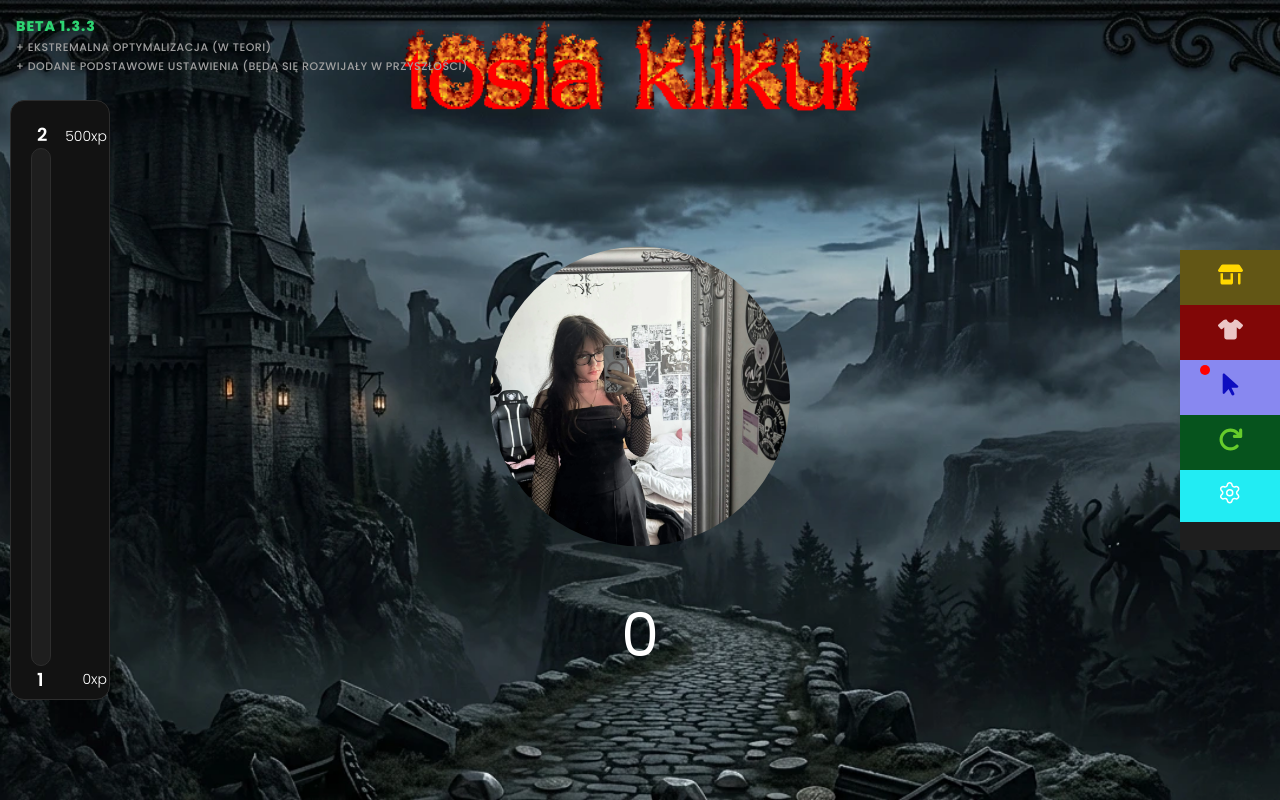
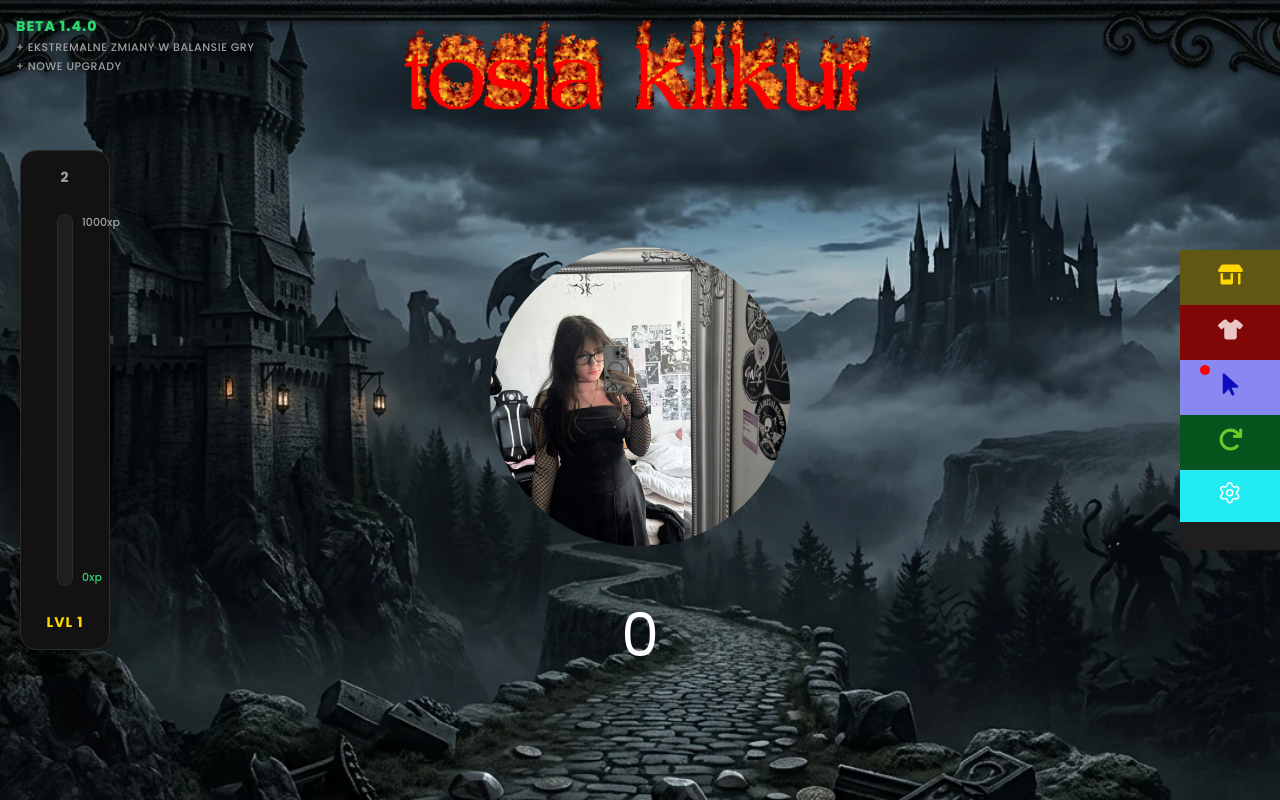
Before and after one commit to kwasnakiwi/TosiaKlikur, a React (Vite) app: page / in a window 1280 px wide. Built offline with nearby package versions, Linux system fonts and the light colour scheme.

Commit message:
added new upgrades and BALANCE CHANGES!!! 1.4.0

```diff
--- a/src/Components/Clicker.jsx
+++ b/src/Components/Clicker.jsx
@@ -143,8 +143,14 @@ function Clicker() {
     if (upgrades.includes("upg_click_1")) addition += 1;
     if (upgrades.includes("upg_click_2")) addition += 2;
     if (upgrades.includes("upg_click_3")) addition += 5;
+
+    if (upgrades.includes("upg_xp_1")) xpAddition += 1;
+    if (upgrades.includes("upg_xp_2")) xpAddition += 2;
+    if (upgrades.includes("upg_xp_3")) xpAddition += 5;
+
     if (upgrades.includes("upg_crit_chance_1")) critChance += 0.1;
     if (upgrades.includes("upg_crit_chance_2")) critChance += 0.15;
+
     if (rebirths >= 1) addition *= 2;
     if (rebirths >= 2) critChance += 0.1;
 
@@ -230,25 +236,25 @@ function Clicker() {
     };
 
     let calculatedLevel = 1;
-    if (xp >= 95000) calculatedLevel = 20;
-    else if (xp >= 85500) calculatedLevel = 19;
-    else if (xp >= 76500) calculatedLevel = 18;
-    else if (xp >= 68000) calculatedLevel = 17;
-    else if (xp >= 60000) calculatedLevel = 16;
-    else if (xp >= 52500) calculatedLevel = 15;
-    else if (xp >= 45500) calculatedLevel = 14;
-    else if (xp >= 39000) calculatedLevel = 13;
-    else if (xp >= 33000) calculatedLevel = 12;
-    else if (xp >= 27500) calculatedLevel = 11;
-    else if (xp >= 22500) calculatedLevel = 10;
-    else if (xp >= 18000) calculatedLevel = 9;
-    else if (xp >= 14000) calculatedLevel = 8;
-    else if (xp >= 10500) calculatedLevel = 7;
-    else if (xp >= 7500) calculatedLevel = 6;
-    else if (xp >= 5000) calculatedLevel = 5;
-    else if (xp >= 3000) calculatedLevel = 4;
-    else if (xp >= 1500) calculatedLevel = 3;
-    else if (xp >= 500) calculatedLevel = 2;
+    if (xp >= 1000000) calculatedLevel = 20;
+    else if (xp >= 840000) calculatedLevel = 19;
+    else if (xp >= 705000) calculatedLevel = 18;
+    else if (xp >= 585000) calculatedLevel = 17;
+    else if (xp >= 480000) calculatedLevel = 16;
+    else if (xp >= 390000) calculatedLevel = 15;
+    else if (xp >= 315000) calculatedLevel = 14;
+    else if (xp >= 250000) calculatedLevel = 13;
+    else if (xp >= 195000) calculatedLevel = 12;
+    else if (xp >= 150000) calculatedLevel = 11;
+    else if (xp >= 115000) calculatedLevel = 10;
+    else if (xp >= 85000) calculatedLevel = 9;
+    else if (xp >= 60000) calculatedLevel = 8;
+    else if (xp >= 40000) calculatedLevel = 7;
+    else if (xp >= 25000) calculatedLevel = 6;
+    else if (xp >= 15000) calculatedLevel = 5;
+    else if (xp >= 8000) calculatedLevel = 4;
+    else if (xp >= 3500) calculatedLevel = 3;
+    else if (xp >= 1000) calculatedLevel = 2;
 
     if (calculatedLevel > level) {
       setLevel(calculatedLevel);
@@ -321,11 +327,9 @@ function Clicker() {
 
       <div className="main-container">
         <div className="version-box">
-          <p className="version">BETA 1.3.3</p>
-          <p className="added-things">+ Ekstremalna Optymalizacja (w teori) </p>
-          <p className="added-things">
-            + Dodane podstawowe ustawienia (będą się rozwijały w przyszłości)
-          </p>
+          <p className="version">BETA 1.4.0</p>
+          <p className="added-things">+ Ekstremalne zmiany w balansie gry</p>
+          <p className="added-things">+ Nowe upgrady</p>
         </div>
         <div className="title">
           <img src={title} alt="" />
--- a/src/Components/LevelBar.jsx
+++ b/src/Components/LevelBar.jsx
@@ -3,26 +3,26 @@ import "./../styles/LevelBar.css";
 
 const LevelBar = React.memo(({ level, xp }) => {
   const levelsConfig = {
-    1: { min: 0, max: 500 },
-    2: { min: 500, max: 1500 },
-    3: { min: 1500, max: 3000 },
-    4: { min: 3000, max: 5000 },
-    5: { min: 5000, max: 7500 },
-    6: { min: 7500, max: 10500 },
-    7: { min: 10500, max: 14000 },
-    8: { min: 14000, max: 18000 },
-    9: { min: 18000, max: 22500 },
-    10: { min: 22500, max: 27500 },
-    11: { min: 27500, max: 33000 },
-    12: { min: 33000, max: 39000 },
-    13: { min: 39000, max: 45500 },
-    14: { min: 45500, max: 52500 },
-    15: { min: 52500, max: 60000 },
-    16: { min: 60000, max: 68000 },
-    17: { min: 68000, max: 76500 },
-    18: { min: 76500, max: 85500 },
-    19: { min: 85500, max: 95000 },
-    20: { min: 95000, max: 105000 },
+    1: { min: 0, max: 1000 },
+    2: { min: 1000, max: 3500 },
+    3: { min: 3500, max: 8000 },
+    4: { min: 8000, max: 15000 },
+    5: { min: 15000, max: 25000 },
+    6: { min: 25000, max: 40000 },
+    7: { min: 40000, max: 60000 },
+    8: { min: 60000, max: 85000 },
+    9: { min: 85000, max: 115000 },
+    10: { min: 115000, max: 150000 },
+    11: { min: 150000, max: 195000 },
+    12: { min: 195000, max: 250000 },
+    13: { min: 250000, max: 315000 },
+    14: { min: 315000, max: 390000 },
+    15: { min: 390000, max: 480000 },
+    16: { min: 480000, max: 585000 },
+    17: { min: 585000, max: 705000 },
+    18: { min: 705000, max: 840000 },
+    19: { min: 840000, max: 1000000 },
+    20: { min: 1000000, max: 1200000 },
   };
 
   const currentRange = levelsConfig[level];
@@ -46,6 +46,10 @@ const LevelBar = React.memo(({ level, xp }) => {
   return (
     <div className="level-bar-box">
       <span className="next-level">{isMaxLevel ? "MAX" : level + 1}</span>
+      <div className="level-bar-container">
+        <span className="required-xp">
+          {isMaxLevel ? "" : `${xpRequiredForNext}xp`}
+        </span>
         <div className="level-bar-back">
           <div
             className="level-bar-value"
@@ -54,20 +58,11 @@ const LevelBar = React.memo(({ level, xp }) => {
             }}
           />
         </div>
-      <span className="current-level">{level}</span>
-
-      <span
-        className="current-xp"
-        style={{
-          bottom: progressPercent > 0 ? `${progressPercent}%` : "20px",
-        }}
-      >
-        {isMaxLevel ? "" : `${xpOnCurrentLevel}xp`}
+        <span className="current-xp">
+          {isMaxLevel ? "MAX XP" : `${xpOnCurrentLevel}xp`}
         </span>
-
-      <span className="required-xp">
-        {isMaxLevel ? "" : `${xpRequiredForNext}xp`}
-      </span>
+      </div>
+      <span className="current-level">LVL {level}</span>
     </div>
   );
 });
--- a/src/Components/Rebirths.jsx
+++ b/src/Components/Rebirths.jsx
@@ -3,8 +3,8 @@ import "./../styles/Rebirths.css";
 
 function Rebirths({ setShowRebirths, rebirths, setRebirths, score, setScore }) {
   const rebirthRequirements = [
-    { clicks: 50000, label: "50000 kliknięć" },
     { clicks: 250000, label: "250000 kliknięć" },
+    { clicks: 1500000, label: "1500000 kliknięć" },
   ];
   const rebirthRewards = [
     { multiplayer: 2, label: "mnożnik x2 do kliknięć!" },
--- a/src/Components/Skins.jsx
+++ b/src/Components/Skins.jsx
@@ -86,7 +86,7 @@ function Skins({
       offers: [
         {
           id: "skin_tosia_rozbieraj_sie",
-          name: "Tosia \"rozbieraj się\"",
+          name: 'Tosia "rozbieraj się"',
           desc: "Czy to wgl jest Tosia?",
           img: tosiaRozbierajSie,
           price: 5000,
@@ -137,6 +137,9 @@ function Skins({
     <>
       <div className="shop-back-overlay" onClick={() => setShowSkins(false)} />
       <div className="shop">
+        <span className="balance">
+          Stan konta: <span>{score} kliknięć</span>
+        </span>
         {skinsData.map((row, i) => (
           <div key={i} className="shop-row">
             <h2 className="shop-row-title">{row.name}</h2>
--- a/src/styles/LevelBar.css
+++ b/src/styles/LevelBar.css
@@ -18,52 +18,83 @@
 }
 .level-bar-box {
   position: absolute;
-  left: 10px;
+  left: 20px;
   top: 50%;
   transform: translateY(-50%);
   color: var(--text-main);
-  height: 600px;
-  padding: 20px;
+  height: 500px;
+  padding: 16px;
   border: 1px solid var(--border-color);
   background-color: var(--bg-main);
-  border-radius: 14px;
-  width: 100px;
+  border-radius: 16px;
+  width: 90px;
+  display: flex;
+  flex-direction: column;
+  align-items: center;
+  justify-content: space-between;
+  box-shadow: 0 8px 24px rgba(0, 0, 0, 0.3);
 }
+
+.level-bar-container {
+  position: relative;
+  height: 80%;
+  display: flex;
+  align-items: center;
+  justify-content: center;
+  width: 100%;
+}
+
 .level-bar-back {
   position: relative;
-  height: calc(100% - 40px);
-  width: 20px;
-  border-radius: 15px;
+  height: 100%;
+  width: 16px;
+  border-radius: 10px;
   background-color: var(--bg-secondary);
   border: 1px solid var(--border-subtle);
+  overflow: hidden;
 }
+
 .level-bar-value {
   position: absolute;
   bottom: 0;
   left: 0;
   background-color: var(--status-available);
   width: 100%;
-  border-radius: 15px;
+  border-radius: 10px;
+  box-shadow: 0 0 10px var(--status-available-glow);
+  transition: height 0.2s ease-out;
 }
+
 .current-level,
 .next-level {
-  font-weight: 600;
-  font-size: 18px;
-  margin-left: 6px;
-  display: block;
+  font-weight: 700;
+  font-size: 14px;
+  letter-spacing: 1px;
+  text-align: center;
+  color: var(--accent-color);
 }
+
+.next-level {
+  color: var(--text-muted);
+}
+
 .current-xp,
 .required-xp {
   position: absolute;
-  right: 2px;
-  font-weight: 300;
-  font-size: 14px;
+  left: 45px;
+  font-weight: 500;
+  font-size: 11px;
+  color: var(--text-muted);
+  white-space: nowrap;
 }
+
 .required-xp {
-  top: 25px;
+  top: 0;
 }
+
 .current-xp {
-  transform: translateY(50%);
+  bottom: 0;
+  color: var(--status-available);
 }
 
 .level-up-notification {
--- a/src/styles/Shop.css
+++ b/src/styles/Shop.css
@@ -71,6 +71,7 @@
   gap: 16px;
   overflow-x: auto;
   padding-bottom: 10px;
+  scroll-behavior: smooth;
 }
 
 .shop-offer {
@@ -157,3 +158,15 @@
     cursor: pointer;
   }
 }
+.balance {
+  position: absolute;
+  top: 30px;
+  right: 30px;
+  font-size: 1.3rem;
+  font-weight: 500;
+  color: var(--text-main);
+  span {
+    color: var(--status-available);
+    font-weight: 600;
+  }
+}
```
Also changed, not shown: src/Components/Shop.jsx (+27 -6 lines). Lines whose indentation alone changed are shown as unchanged.
